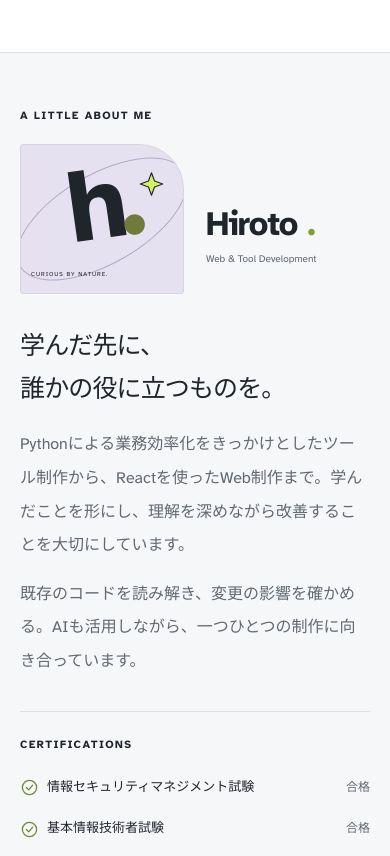
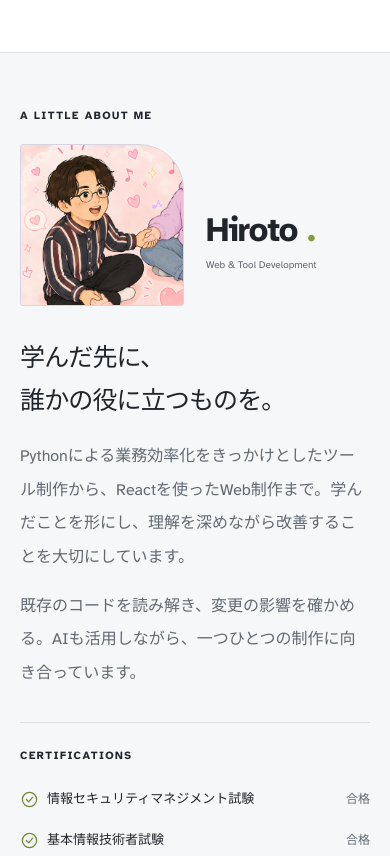
Before and after one commit to takuto-tana/portfolio, an Astro site: page / in a window 390 px wide. Shown: the part 4983-5839 px from the top of the page. Built offline with nearby package versions, Linux system fonts and the light colour scheme; Astro itself is replaced by a stand-in of ours.

Commit message:
fix: Hiroto image update

```diff
--- a/src/pages/index.astro
+++ b/src/pages/index.astro
@@ -1,5 +1,7 @@
 ---
 import { getCollection } from 'astro:content';
+import { Image } from 'astro:assets';
+import hirotoPortrait from '../assets/hiroto.png';
 import Layout from '../layouts/Layout.astro';
 import ProjectCard from '../components/ProjectCard.astro';
 import Icon from '../components/Icon.astro';
@@ -237,13 +239,18 @@ const projects = (await getCollection('projects')).sort((a, b) => a.data.order -
   <section class="section about-section wrap" id="about" aria-labelledby="about-title">
     <div class="about-identity">
       <p class="eyebrow">A LITTLE ABOUT ME</p>
-      <div class="identity-art" aria-hidden="true">
-        <span>
-          h<span>.</span>
-        </span>
-        <div class="identity-orbit"></div>
-        <span class="identity-note">CURIOUS BY NATURE.</span>
-        <Icon name="spark" size={42} />
+      <div class="identity-art">
+        <Image
+          src={hirotoPortrait}
+          alt="Hirotoのプロフィールイラスト"
+          width={350}
+          widths={[240, 350, 700]}
+          sizes="(max-width: 600px) calc((100vw - 62px) / 2), 350px"
+          format="webp"
+          quality={78}
+          loading="lazy"
+          decoding="async"
+        />
       </div>
       <h2 id="about-title">
         {profile.name}
--- a/src/styles/global.css
+++ b/src/styles/global.css
@@ -935,50 +935,17 @@ ul {
   max-width: 350px;
 }
 .identity-art {
-  height: 220px;
   position: relative;
   margin-top: 25px;
   background: var(--lavender);
   border: 1px solid #d8d4e3;
   border-radius: 3px 60px 3px 3px;
   overflow: hidden;
-  display: flex;
-  align-items: center;
-  justify-content: center;
-}
-.identity-art > span:first-child {
-  font-size: 150px;
-  line-height: 1;
-  font-weight: 700;
-  letter-spacing: -0.1em;
-  z-index: 1;
-  transform: rotate(-8deg);
-  margin-top: -20px;
-}
-.identity-art > span:first-child span {
-  color: #707b3b;
-}
-.identity-orbit {
-  width: 290px;
-  height: 140px;
-  border: 1px solid #b1a8c5;
-  border-radius: 50%;
-  position: absolute;
-  transform: rotate(-30deg);
-}
-.identity-art > svg {
-  position: absolute;
-  right: 35px;
-  top: 30px;
-  fill: var(--lime);
-  stroke-width: 1px;
-}
-.identity-note {
-  position: absolute;
-  left: 20px;
-  bottom: 17px;
-  font-size: 9px;
-  letter-spacing: 0.16em;
+  align-self: start;
+}
+.identity-art img {
+  width: 100%;
+  height: auto;
 }
 .about-identity h2 {
   font-size: 38px;
@@ -1700,9 +1667,6 @@ ul {
   .about-copy > p {
     font-size: 14px;
   }
-  .identity-art {
-    height: 190px;
-  }
   .certifications li {
     font-size: 11px;
     gap: 8px;
@@ -2104,26 +2068,8 @@ ul {
   }
   .identity-art {
     grid-row: 2/4;
-    height: 150px;
     margin: 0;
     border-top-right-radius: 45px;
-  }
-  .identity-art > span:first-child {
-    font-size: 105px;
-  }
-  .identity-art > svg {
-    width: 27px;
-    right: 18px;
-    top: 18px;
-  }
-  .identity-orbit {
-    width: 190px;
-    height: 90px;
-  }
-  .identity-note {
-    font-size: 6px;
-    left: 10px;
-    bottom: 13px;
   }
   .about-identity h2 {
     margin-top: 32px;
```
Also changed, not shown: README.md, src/assets/hiroto.png (added).
